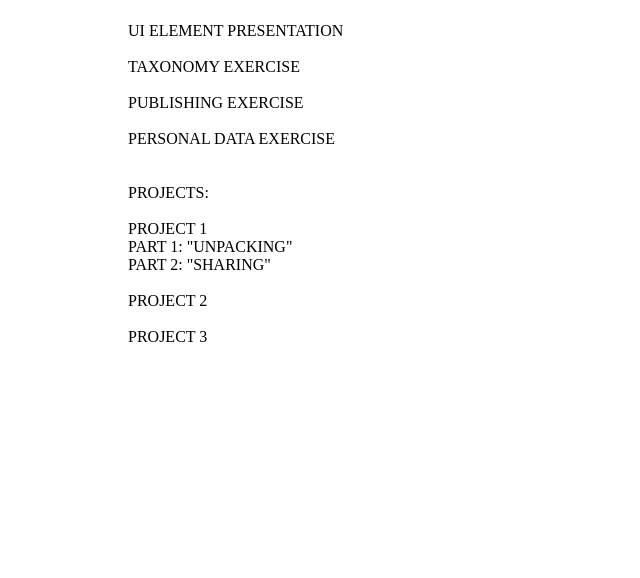
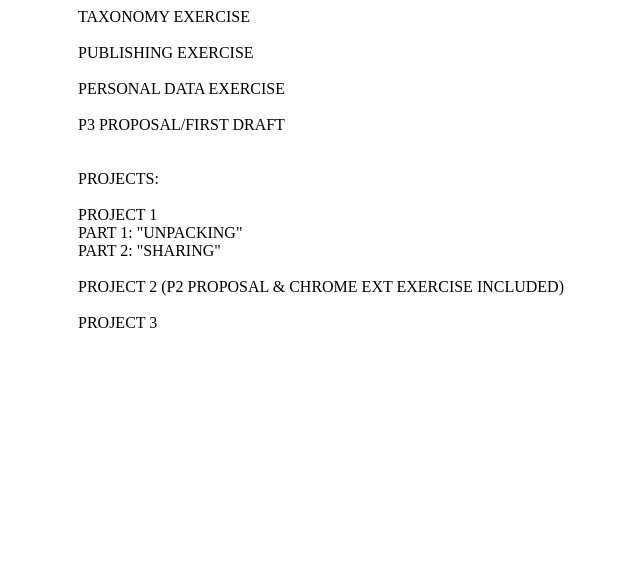
Before and after one commit to efan1014/GDFORTHEWEB2, a browser extension: page index.html in a window 1280 px wide. Shown: the part 222-800 px from the top of the page, without its empty margins (380-1020 px from the left). Drawn offline with Linux system fonts and the light colour scheme.

Commit message:
include all exercises

```diff
--- a/index.css
+++ b/index.css
@@ -14,6 +14,6 @@ a:hover {
 }
 
 .main {
-	margin-top: 150px;
-	margin-left: 500px;
+	margin-top: 100px;
+	margin-left: 450px;
 }
--- a/index.html
+++ b/index.html
@@ -16,13 +16,15 @@
 
       EXERCISES:
       <br><br>
-      <a href="presentation.html" target="blank">UI ELEMENT PRESENTATION</a>
+      <a href="presentation.html" target="blank">UI ELEMENT PRESENTATION / P1 PROPOSAL</a>
       <br><br>
       <a href="taxonomy/taxonomy.html" target="blank"> TAXONOMY EXERCISE </a>
       <br><br>
-      <a href="publishing.html">PUBLISHING EXERCISE </a>
+      <a href="publishing.html">PUBLISHING EXERCISE</a>
        <br><br>
       <a href="personal-data/personaldata.html">PERSONAL DATA EXERCISE</a>
+       <br><br>
+      <a href="FINAL/restaurant.html">P3 PROPOSAL/FIRST DRAFT</a>
     <br><br><br>
       PROJECTS:
       <br><br>
@@ -32,7 +34,7 @@
        <br>
        <a href="UNPACKING/sharing.html" target="_blank"> PART 2: "SHARING"</a>
       <br><br>
-        <a href="PROJECT2/PLATFORMRESEARCH.html" target="_blank"> PROJECT 2 </a>
+        <a href="PROJECT2/PLATFORMRESEARCH.html" target="_blank"> PROJECT 2 (P2 PROPOSAL & CHROME EXT EXERCISE INCLUDED)</a>
       <br><br>
       <a href="FINAL/test.html" target="_blank">PROJECT 3</a>
 
```
